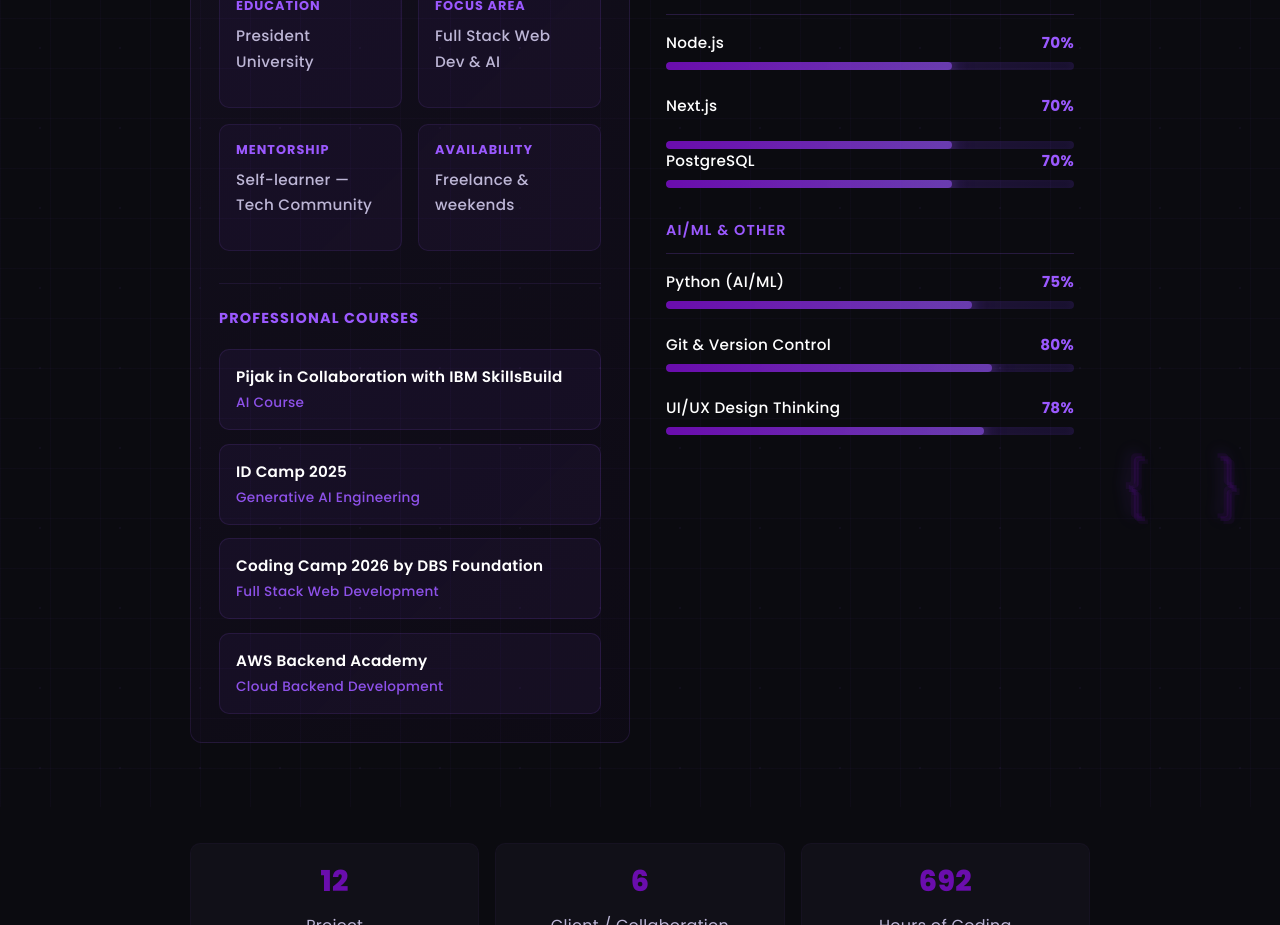
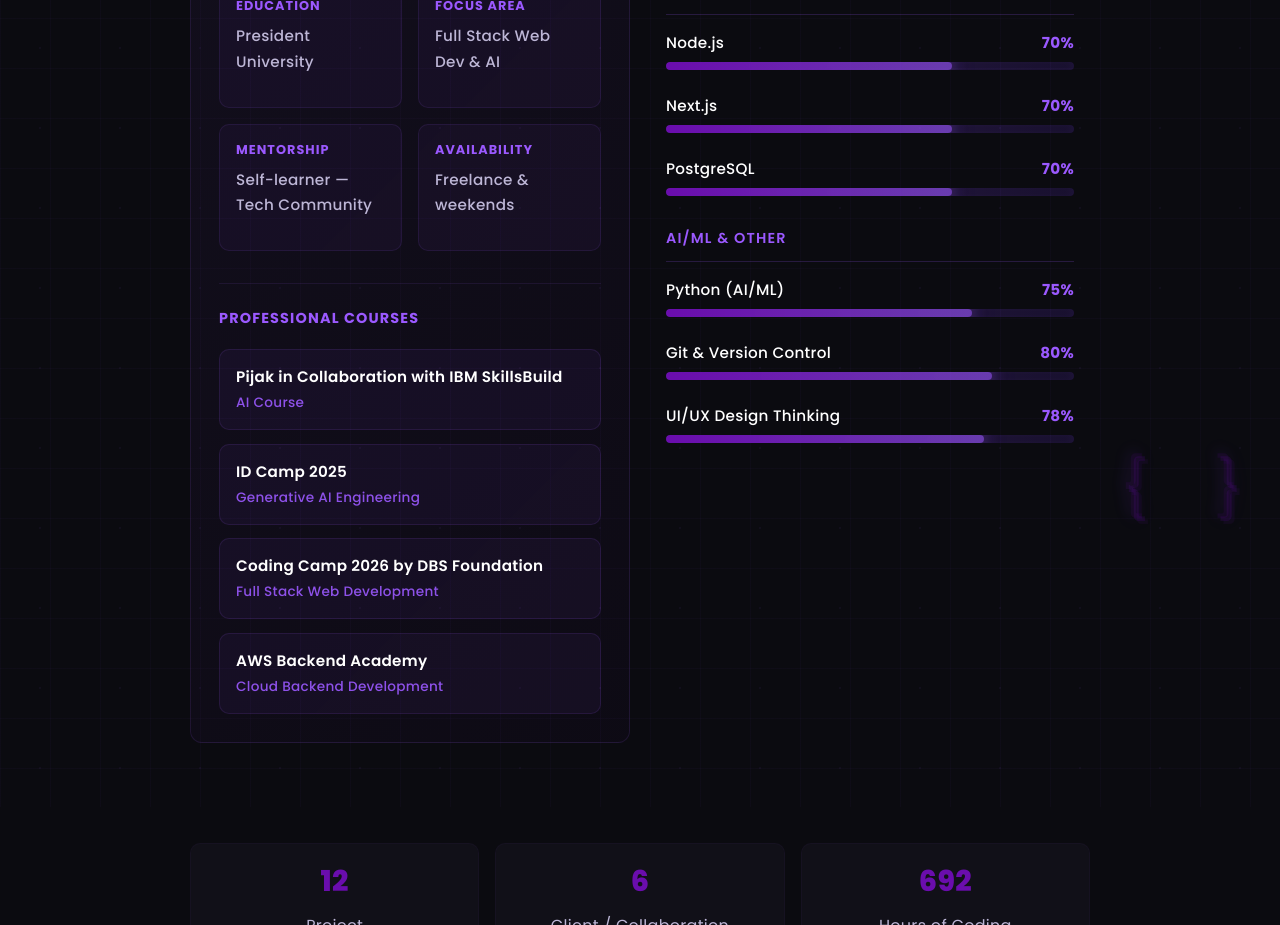
Before and after one commit to dkycdr/dwikycandra2.0, a React (Create React App) app: page / in a window 1280 px wide. Shown: the part 2120-3045 px from the top of the page. Built offline with nearby package versions, Linux system fonts and the light colour scheme; no server answers.

Commit message:
Skills Align Fixed

```diff
--- a/src/components/About.js
+++ b/src/components/About.js
@@ -153,8 +153,9 @@ export default function About() {
                     <span className="skill-name">Next.js</span>
                     <span className="skill-percent">70%</span>
                   </div>
+                  <div className="skill-bar" data-percent="70"></div>
                 </div>
-                <div className="skill-bar" data-percent="70"></div>
+
 
                 <div className="skill-item">
                   <div className="skill-info">
```
